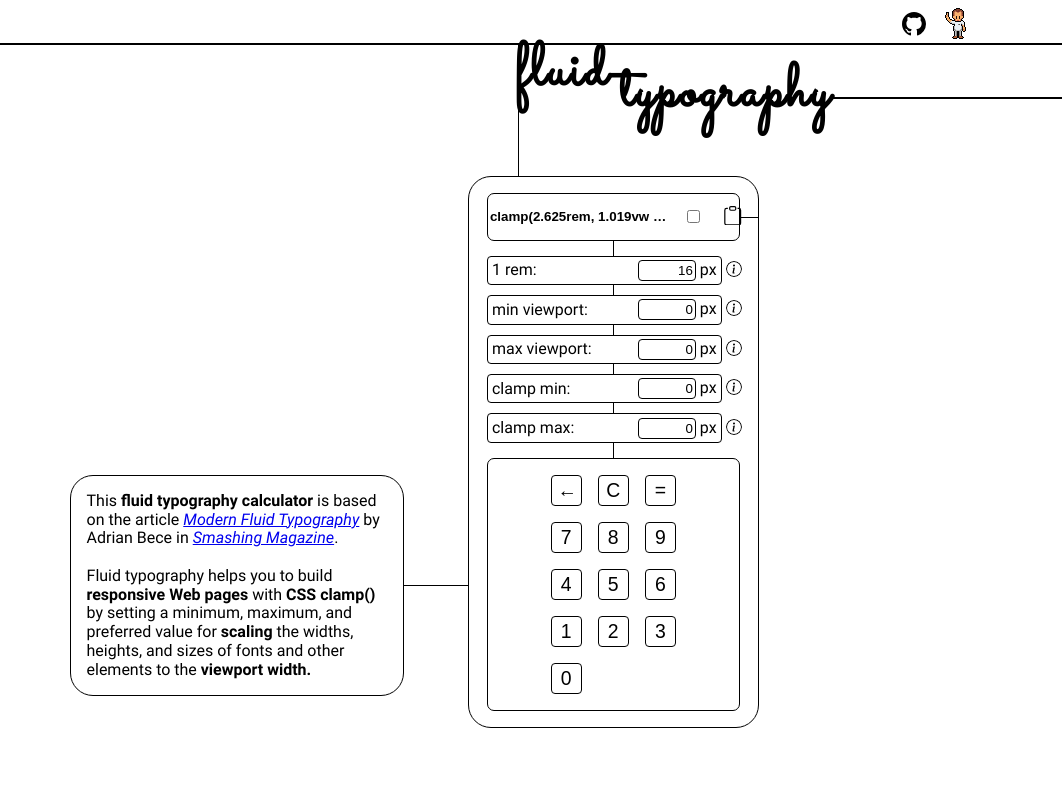
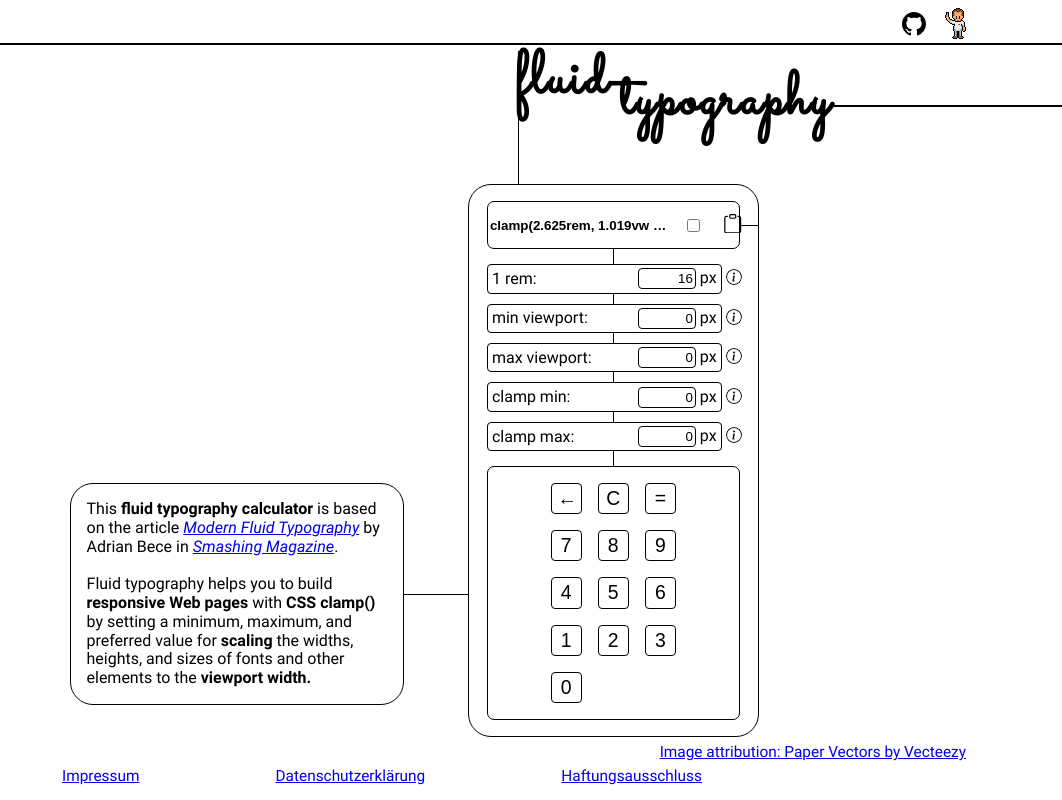
Before and after one commit to 10high/Fluid-Typography-Calculator, a React (Vite) app: page / in a window 1280 px wide. Shown: the top 800 px of the page, without its empty margins (218-1280 px from the left). Built offline with nearby package versions, Linux system fonts and the light colour scheme.

Commit message:
feature: add footer and style root display as grid

```diff
--- a/src/App.jsx
+++ b/src/App.jsx
@@ -10,6 +10,7 @@ import VerticalConnectingLine from "./layout/VerticalConnectingLine/VerticalConn
 import NavBar from "./components/NavBar/NavBar";
 import Header from "./components/Header/Header";
 import Description from "./components/Description/Description";
+import Footer from "./components/Footer/Footer";
 
 const keypadButtons = [
   { value: "7", key: self.crypto.randomUUID() },
@@ -216,6 +217,7 @@ function App() {
           )}
         </div>
       </main>
+      <Footer />
     </>
   );
 }
--- /dev/null
+++ b/src/components/Footer/Footer.jsx
@@ -0,0 +1,36 @@
+import Styles from "./styles.module.css";
+
+export default function Footer() {
+  return (
+    <footer>
+      <a
+        className={`${Styles.footerLegalLink} ${Styles.imageAttribution}`}
+        href="https://www.vecteezy.com/free-vector/paper"
+        target="_blank"
+        rel="noreferrer"
+      >
+        Image attribution: Paper Vectors by Vecteezy
+      </a>
+      <div className={Styles.footerLinksWrapper}>
+        <a
+          className={Styles.footerLegalLink}
+          href="https://flyingtens.com/LegalPages/impressum.html"
+        >
+          Impressum
+        </a>
+        <a
+          className={Styles.footerLegalLink}
+          href="https://flyingtens.com/LegalPages/datenschuetzErklaerung.html"
+        >
+          Datenschutzerkl&auml;rung
+        </a>
+        <a
+          className={Styles.footerLegalLink}
+          href="https://flyingtens.com/LegalPages/haftungsausschluss.html"
+        >
+          Haftungsausschluss
+        </a>
+      </div>
+    </footer>
+  );
+}
--- /dev/null
+++ b/src/components/Footer/styles.module.css
@@ -0,0 +1,35 @@
+footer {
+  min-width: 350px;
+  max-width: 1200px;
+  padding-bottom: 16px;
+}
+
+.imageAttribution {
+  display: block;
+  max-width: fit-content;
+  margin: 0 16px 0 auto;
+}
+
+.footerLinksWrapper {
+  display: flex;
+  align-items: center;
+  justify-content: space-around;
+  gap: 16px;
+  max-width: 760px;
+  margin: 8px auto 0 auto;
+}
+
+.footerLegalLink {
+  font-size: clamp(
+    0.75rem,
+    0.37037037037037035vw + 0.6666666666666666rem,
+    1rem
+  );
+}
+
+@media (hover: hover) {
+  .footerLegalLink:hover {
+    color: #000;
+    text-decoration-thickness: 2px;
+  }
+}
--- a/src/index.css
+++ b/src/index.css
@@ -48,3 +48,10 @@ body {
   line-height: 1;
   margin: 0;
 }
+
+#root {
+  min-height: 100vh;
+  display: grid;
+  grid-template-rows: auto auto auto;
+  align-content: space-between;
+}
```
